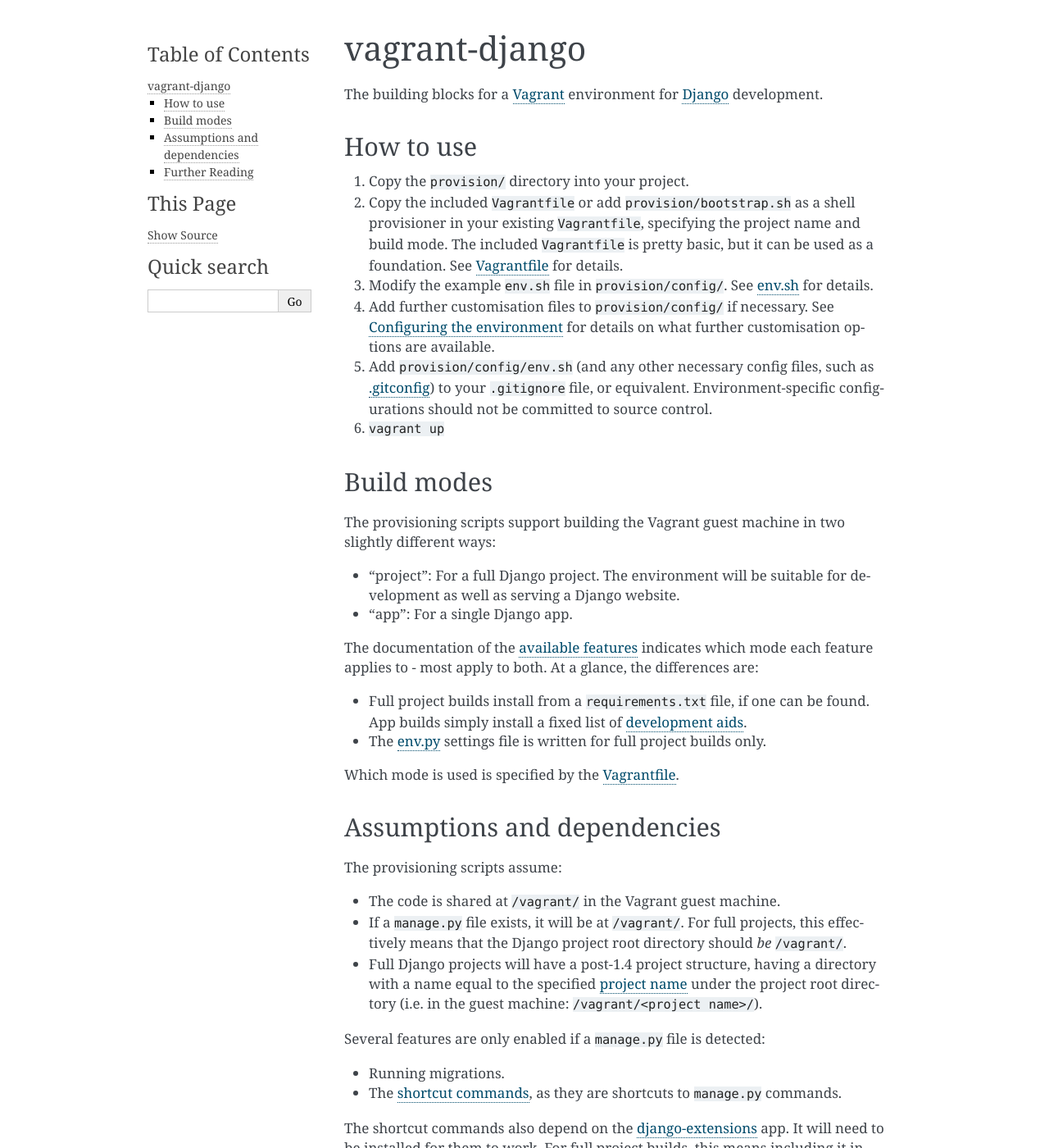
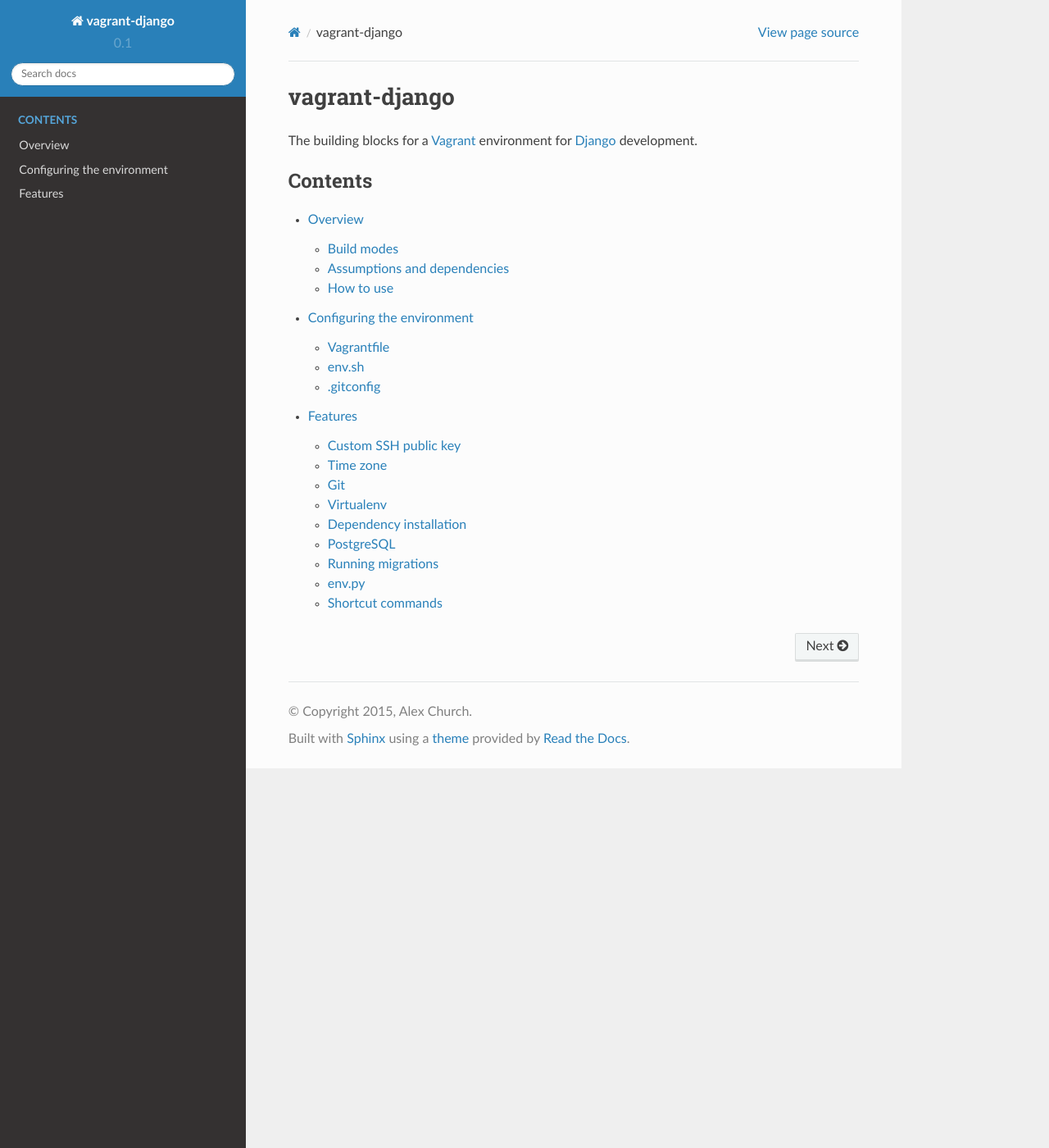
Before and after one commit to oogles/vagrant-django, a Sphinx documentation site: the page built from docs/index.rst, in a window 1280 px wide and 1400 px high. Shown: the whole window at 82% size. Built offline with Sphinx 7.4.7 and the Read the Docs theme 2.0.0, drawn with Linux system fonts in a browser that asks for light colours; some of the changed text lies outside the part shown.

Commit message:
Improved docs. Added readthedocs theme.

```diff
--- a/docs/conf.py
+++ b/docs/conf.py
@@ -108,7 +108,16 @@
 
 # The theme to use for HTML and HTML Help pages.  See the documentation for
 # a list of builtin themes.
-html_theme = 'alabaster'
+
+# on_rtd is whether we are on readthedocs.org, this line of code grabbed from docs.readthedocs.org
+on_rtd = os.environ.get('READTHEDOCS', None) == 'True'
+
+if not on_rtd:  # only import and set the theme if we're building docs locally
+    import sphinx_rtd_theme
+    html_theme = 'sphinx_rtd_theme'
+    html_theme_path = [sphinx_rtd_theme.get_html_theme_path()]
+
+# otherwise, readthedocs.org uses their theme by default, so no need to specify it
 
 # Theme options are theme-specific and customize the look and feel of a theme
 # further.  For a list of options available for each theme, see the
--- a/docs/index.rst
+++ b/docs/index.rst
@@ -4,60 +4,10 @@
 
 The building blocks for a `Vagrant <https://www.vagrantup.com/>`_ environment for `Django <https://www.djangoproject.com/>`_ development.
 
+.. toctree::
+    :caption: Contents
+    :maxdepth: 2
 
-How to use
-==========
-
-#.  Copy the ``provision/`` directory into your project.
-#.  Copy the included ``Vagrantfile`` or add ``provision/bootstrap.sh`` as a shell provisioner in your existing ``Vagrantfile``, specifying the project name and build mode. The included ``Vagrantfile`` is pretty basic, but it can be used as a foundation. See :ref:`conf-vagrantfile` for details.
-#.  Modify the example ``env.sh`` file in ``provision/config/``. See :ref:`conf-env-sh` for details.
-#.  Add further customisation files to ``provision/config/`` if necessary. See :doc:`config` for details on what further customisation options are available.
-#.  Add ``provision/config/env.sh`` (and any other necessary config files, such as :ref:`conf-gitconfig`) to your ``.gitignore`` file, or equivalent. Environment-specific configurations should not be committed to source control.
-#. ``vagrant up``
-
-
-.. _build-modes:
-
-Build modes
-===========
-
-The provisioning scripts support building the Vagrant guest machine in two slightly different ways:
-
-* "project": For a full Django project. The environment will be suitable for development as well as serving a Django website.
-* "app": For a single Django app.
-
-The documentation of the :doc:`available features <features>` indicates which mode each feature applies to - most apply to both. At a glance, the differences are:
-
-* Full project builds install from a ``requirements.txt`` file, if one can be found. App builds simply install a fixed list of :ref:`development aids <feat-dev-aids>`.
-* The :ref:`feat-env-py` settings file is written for full project builds only.
-
-Which mode is used is specified by the :ref:`conf-vagrantfile`.
-
-
-.. _assumptions-dependencies:
-
-Assumptions and dependencies
-============================
-
-The provisioning scripts assume:
-
-* The code is shared at ``/vagrant/`` in the Vagrant guest machine.
-* If a ``manage.py`` file exists, it will be at ``/vagrant/``. For full projects, this effectively means that the Django project root directory should *be* ``/vagrant/``.
-* Full Django projects will have a post-1.4 project structure, having a directory with a name equal to the specified :ref:`project name <conf-var-project-name>` under the project root directory (i.e. in the guest machine: ``/vagrant/<project name>/``).
-
-Several features are only enabled if a ``manage.py`` file is detected:
-
-* Running migrations.
-* The :ref:`shortcut commands <feat-commands>`, as they are shortcuts to ``manage.py`` commands.
-
-The shortcut commands also depend on the `django-extensions <https://github.com/django-extensions/django-extensions>`_ app. It will need to be installed for them to work. For full project builds, this means including it in your ``requirements.txt`` file. For single app builds, it is automatically installed among the :ref:`development aids <feat-dev-aids>`.
-
-
-Further Reading
-===============
-
-.. toctree::
-   :maxdepth: 2
-
-   config
-   features
+    overview
+    config
+    features
```
Also changed, not shown: docs/config.rst (+6 -1 lines), docs/features.rst (+5 -9 lines), docs/overview.rst (added, +54 -0 lines).
